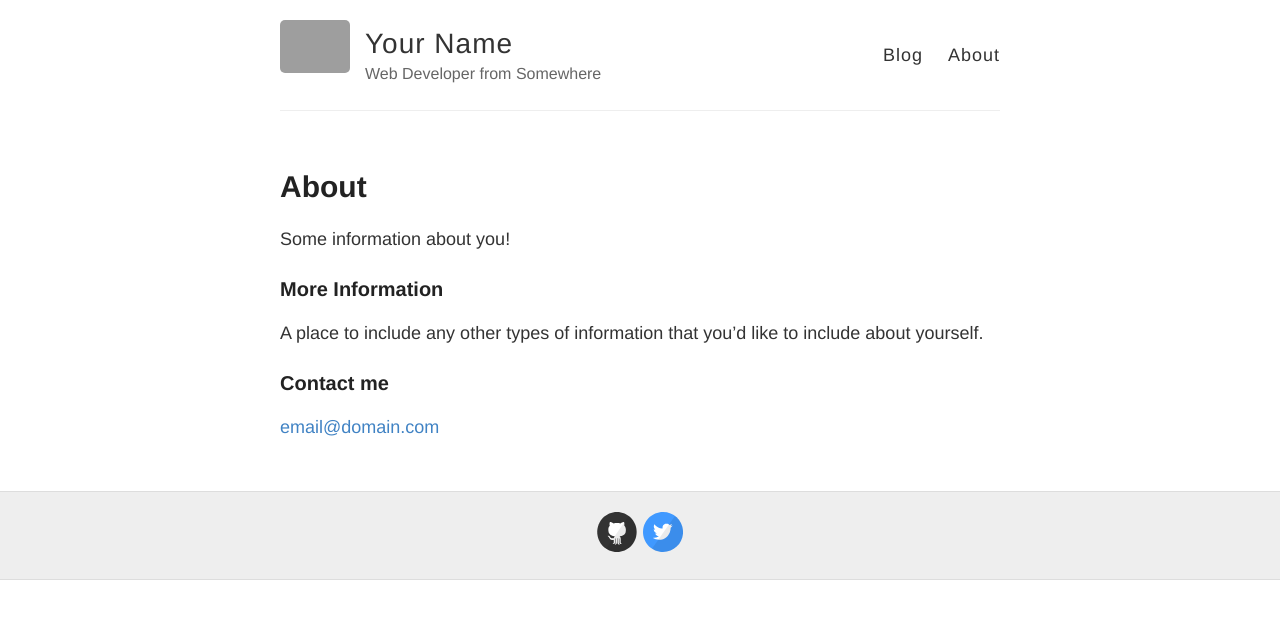
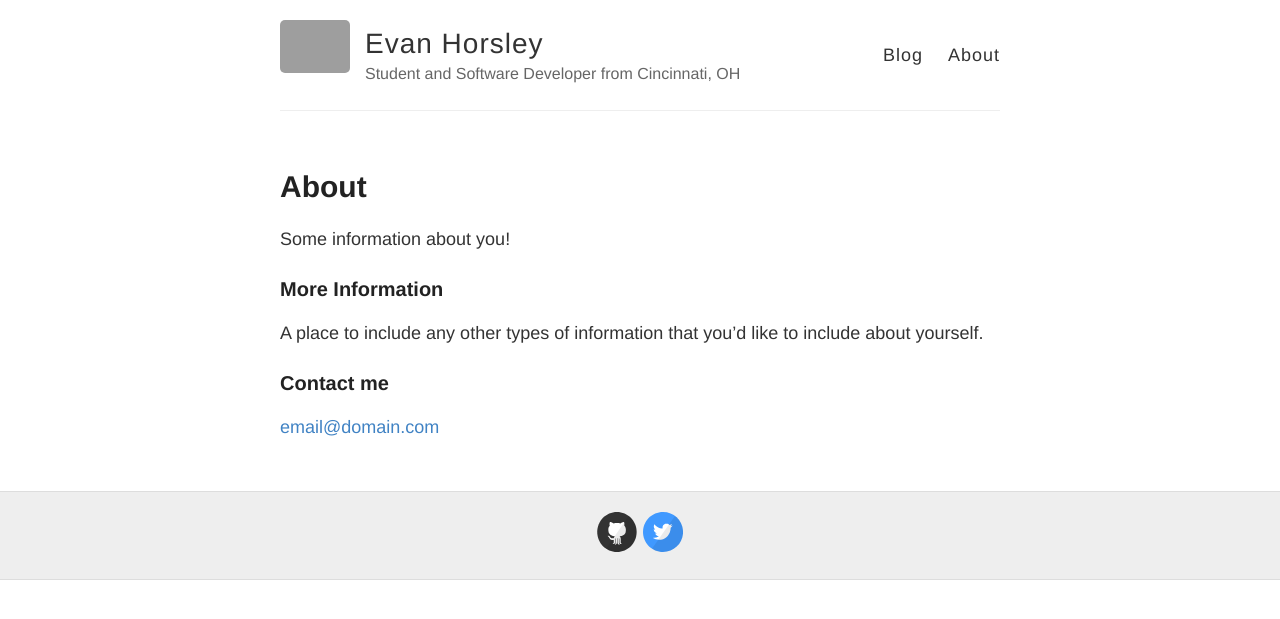
Before and after one commit to evy0311/evy0311.github.io, a Jekyll site: the page built from blog/about.md, in a window 1280 px wide. Shown: the top 619 px of the page. Built offline with Jekyll 4.4.1, drawn with Linux system fonts in a browser that asks for light colours; grey boxes are pictures that could not be loaded.

Commit message:
Updating

```diff
--- a/blog/_config.yml
+++ b/blog/_config.yml
@@ -3,10 +3,10 @@
 #
 
 # Name of your site (displayed in the header)
-name: Your Name
+name: Evan Horsley
 
 # Short bio or description (displayed in the header)
-description: Web Developer from Somewhere
+description: Student and Software Developer from Cincinnati, OH
 
 # URL of your avatar or profile pic (you could use your GitHub profile pic)
 avatar: https://raw.githubusercontent.com/barryclark/jekyll-now/master/images/jekyll-logo.png
```
